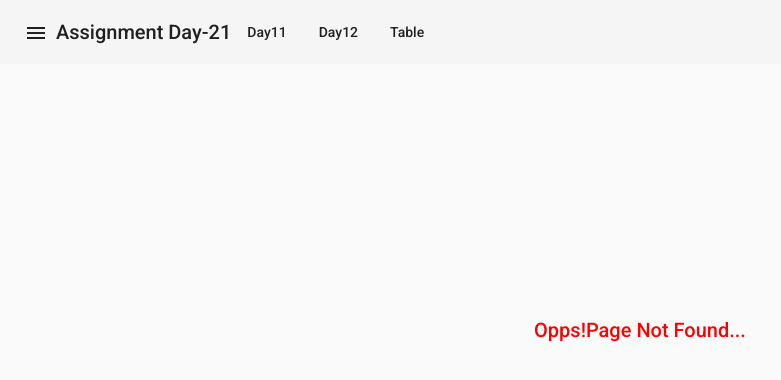
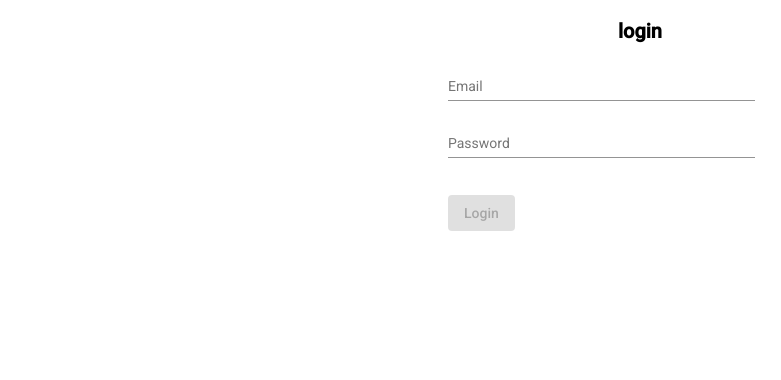
Before and after one commit to ayeayethet151198/angular-training, an Angular app: page /login in a window 1280 px wide. Before the commit this address had no page. Shown: the top 380 px of the page, without its empty margins (0-781 px from the left). Built offline with nearby package versions, Linux system fonts and the light colour scheme.

Commit message:
#day23(commit for assignment day23)

```diff
--- a/src/app/app-routing.module.ts
+++ b/src/app/app-routing.module.ts
@@ -25,6 +25,7 @@ import { AssignmentDay22Component } from './pages/assignment-day22/assignment-da
 
 //guards
 import { UserGuard } from './guards/user.guard';
+import { AssignmentDay23Component } from './pages/assignment-day23/assignment-day23.component';
 
 const routes: Routes = [
   {
@@ -69,15 +70,17 @@ const routes: Routes = [
   },
   {
     path: 'member/register',
-    component: AssignmentDay11Component
+    component: AssignmentDay11Component,
   },
   {
     path: 'day12',
-    component: AssignmentDay12Component
+    component: AssignmentDay12Component,
+    canActivate: [UserGuard]
   },
   {
     path: 'day14',
-    component: AssignmentDay14Component
+    component: AssignmentDay14Component,
+    canActivate: [UserGuard]
   },
   {
     path: 'day15',
@@ -97,17 +100,22 @@ const routes: Routes = [
   },
   {
     path: 'day20',
-    component: AssignmentDay20Component
-  },
-  {
-    path: '',
-    redirectTo: 'day12',
-    pathMatch: 'full'
+    component: AssignmentDay20Component,
+    canActivate: [UserGuard]
   },
   {
     path: 'day22/:id',
     component: AssignmentDay22Component,
     canActivate: [UserGuard]
+  },
+  {
+    path: 'login',
+    component: AssignmentDay23Component,
+  },
+  {
+    path: '',
+    redirectTo: 'login',
+    pathMatch: 'full'
   },
   {
     path: '**',
--- a/src/app/app.component.html
+++ b/src/app/app.component.html
@@ -1,31 +1,13 @@
-<mat-toolbar>
-  <button mat-icon-button>
-    <mat-icon (click)="sidenav.toggle()">menu</mat-icon>
-  </button>
-  <span>Assignment Day-21</span>
-  <button mat-button routerLink="/member/register">
-    Day11
-  </button>
+<mat-toolbar *ngIf="showNavBar">
+  <span routerLink="login">Login</span>
   <button mat-button routerLink="/day12">
     Day12
   </button>
-  <button mat-button routerLink="/day15">
-    Table
+  <button mat-button routerLink="/day14">
+    Day14
+  </button>
+  <button mat-button routerLink="/day20">
+    Day20
   </button>
 </mat-toolbar>
-<mat-sidenav-container>
-  <mat-sidenav mode="side" #sidenav [(opened)]="opened">
-    <mat-list>
-      <mat-list-item>
-        <a routerLink="/member/register" routerLinkActive="active"> Day11</a>
-      </mat-list-item>
-      <mat-list-item>
-        <a routerLink="/day12" routerLinkActive="active"> Day12</a>
-      </mat-list-item>
-      <mat-list-item>
-        <a routerLink="/day15" routerLinkActive="active"> Table</a>
-      </mat-list-item>
-    </mat-list>
-  </mat-sidenav>
-  <mat-sidenav-content>
-    <router-outlet></router-outlet>
+<router-outlet></router-outlet>
--- a/src/app/app.component.ts
+++ b/src/app/app.component.ts
@@ -1,4 +1,5 @@
 import { Component } from '@angular/core';
+import { NavigationEnd, Router } from '@angular/router';
 
 @Component({
   selector: 'app-root',
@@ -8,4 +9,18 @@ import { Component } from '@angular/core';
 export class AppComponent {
   title = 'day3-assign';
   opened = false;
+  showNavBar = true;
+
+  constructor(private router: Router) {
+    this.router.events.subscribe((event) => {
+      if (event instanceof NavigationEnd) {
+        if (this.router.url === '/login') {
+          this.showNavBar = false;
+        } else {
+          this.showNavBar = true;
+        }
+      }
+    });
+  }
+
 }
--- a/src/app/app.module.ts
+++ b/src/app/app.module.ts
@@ -31,6 +31,7 @@ import { NotFondPageComponent } from './pages/not-fond-page/not-fond-page.compon
 import { CustompipePipe } from './pipes/custompipe.pipe';
 import { Custompipe1Pipe } from './pipes/custompipe1.pipe';
 import { AssignmentDay22Component } from './pages/assignment-day22/assignment-day22.component';
+import { AssignmentDay23Component } from './pages/assignment-day23/assignment-day23.component';
 
 @NgModule({
   declarations: [
@@ -54,6 +55,7 @@ import { AssignmentDay22Component } from './pages/assignment-day22/assignment-da
     AssignmentDay19Component,
     AssignmentDay20Component,
     AssignmentDay22Component,
+    AssignmentDay23Component,
     NotFondPageComponent,
     CustompipePipe,
     Custompipe1Pipe
--- a/src/app/guards/user.guard.ts
+++ b/src/app/guards/user.guard.ts
@@ -1,16 +1,21 @@
 import { Injectable } from '@angular/core';
-import { ActivatedRouteSnapshot, CanActivate, RouterStateSnapshot, UrlTree } from '@angular/router';
+import { ActivatedRouteSnapshot, CanActivate, Router, RouterStateSnapshot, UrlTree } from '@angular/router';
 import { Observable } from 'rxjs';
+import { UserSvcService } from '../services/user-svc.service';
 
 @Injectable({
   providedIn: 'root'
 })
 export class UserGuard implements CanActivate {
+
+  constructor(private router: Router,
+    private userSvc: UserSvcService) { }
   canActivate(
     route: ActivatedRouteSnapshot,
     state: RouterStateSnapshot): Observable<boolean | UrlTree> | Promise<boolean | UrlTree> | boolean | UrlTree {
-    const paramId = parseInt(route.params['id']);
-    if (!paramId || !Number.isInteger(paramId) || paramId > 100) {
+    const isAuthenticated = this.userSvc.getAuth();
+    if (!isAuthenticated) {
+      this.router.navigate(['login']);
       return false;
     }
     return true;
--- /dev/null
+++ b/src/app/pages/assignment-day23/assignment-day23.component.html
@@ -0,0 +1,24 @@
+<div class="login-container">
+  <h2> login </h2>
+  <div class="form-container">
+    <form class="login-form" [formGroup]="loginForm" (ngSubmit)="login()">
+      <mat-form-field>
+        <mat-label>Email</mat-label>
+        <input matInput type="email" formControlName="email">
+        <mat-error *ngIf="myLoginForm['email'].hasError('required')">Email is required</mat-error>
+        <mat-error *ngIf="myLoginForm['email'].hasError('pattern')">Please enter a valid email</mat-error>
+      </mat-form-field>
+      <mat-form-field>
+        <mat-label>Password</mat-label>
+        <input matInput type="password" formControlName="password">
+        <mat-error *ngIf="myLoginForm['password'].hasError('required')">Password is required</mat-error>
+        <mat-error *ngIf="myLoginForm['password'].hasError('minlength')">Password must be at least {{NUMBER_OF_PASSWORD}} characters</mat-error>
+      </mat-form-field>
+      <div class="button-container">
+        <button mat-raised-button color="primary" [disabled]="!loginForm.valid">
+          Login
+        </button>
+      </div>
+    </form>
+  </div>
+</div>
--- /dev/null
+++ b/src/app/pages/assignment-day23/assignment-day23.component.scss
@@ -0,0 +1,25 @@
+.login-container {
+  display: inline-block;
+  width: 100%;
+
+  h2 {
+    margin: 15px 0px;
+    font-weight: bold;
+    text-align: center;
+  }
+
+  .form-container {
+    width: 30%;
+    margin: 0 auto;
+
+    .login-form {
+      display: inline-flex;
+      flex-direction: column;
+      width: 80%;
+
+      .button-container {
+        margin: 20px 0px;
+      }
+    }
+  }
+}
--- /dev/null
+++ b/src/app/pages/assignment-day23/assignment-day23.component.ts
@@ -0,0 +1,40 @@
+import { Component, OnInit } from '@angular/core';
+import { FormBuilder, FormControl, FormGroup, Validators } from '@angular/forms';
+import { UserSvcService } from 'src/app/services/user-svc.service';
+
+@Component({
+  selector: 'app-assignment-day23',
+  templateUrl: './assignment-day23.component.html',
+  styleUrls: ['./assignment-day23.component.scss']
+})
+export class AssignmentDay23Component implements OnInit {
+
+  loginForm!: FormGroup;
+  NUMBER_OF_PASSWORD = 4;
+
+  constructor(private fb: FormBuilder, private userSvc: UserSvcService) { }
+
+  ngOnInit(): void {
+    this.loginForm = this.fb.group({
+      email: new FormControl('', Validators.compose([
+        Validators.required,
+        Validators.pattern('^[a-zA-Z0-9_.+-]+@[a-zA-Z0-9-]+.[a-zA-Z0-9-.]+$')
+      ])),
+      password: new FormControl('', Validators.compose([
+        Validators.required,
+        Validators.minLength(this.NUMBER_OF_PASSWORD)
+      ]))
+    });
+    localStorage.setItem('email', 'aat@gmail.com');
+    localStorage.setItem('password', '1111');
+  }
+
+  get myLoginForm() {
+    return this.loginForm.controls;
+  }
+
+  login() {
+    this.userSvc.loginSvc(this.loginForm.value);
+  }
+
+}
--- /dev/null
+++ b/src/app/services/user-svc.service.ts
@@ -0,0 +1,34 @@
+import { Injectable } from '@angular/core';
+import { Router } from '@angular/router';
+import { UserLogin } from '../interfaces/user.interface';
+
+@Injectable({
+  providedIn: 'root'
+})
+export class UserSvcService {
+
+  public isAuth = false;
+  loginEmail = localStorage.getItem('email');
+  loginPwd = localStorage.getItem('password');
+
+  constructor(private router: Router) { }
+
+  loginSvc(loginUser: UserLogin) {
+    if (loginUser.email === this.loginEmail && loginUser.password === this.loginPwd) {
+      this.setAuth(true);
+      this.router.navigate(['day12']);
+    } else {
+      this.setAuth(false);
+      this.router.navigate(['login']);
+    }
+  }
+
+  setAuth(isLoggined: boolean) {
+    this.isAuth = isLoggined
+  }
+
+  getAuth() {
+    return this.isAuth;
+  }
+
+}
```
Also changed, not shown: src/app/interfaces/user.interface.ts (+6 -2 lines), 2 other files (tests, documents, lock files or other folders).
